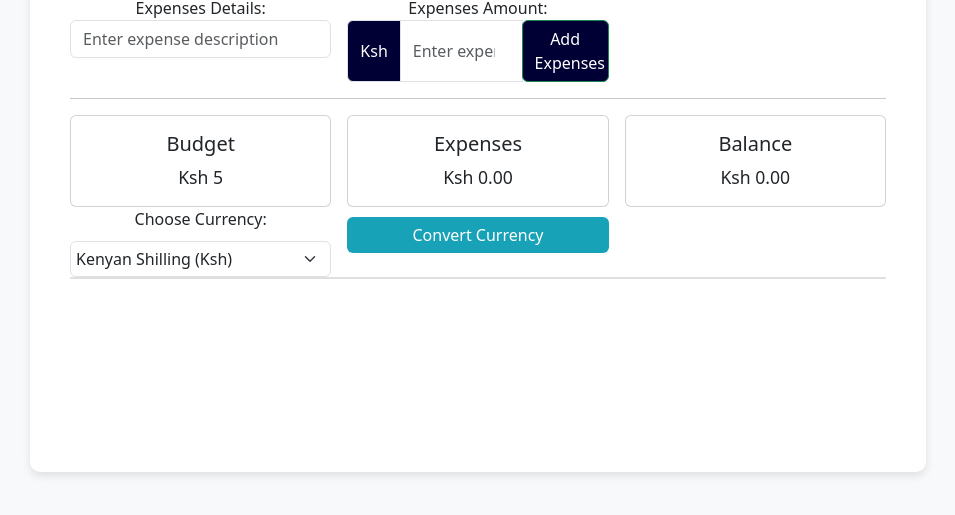
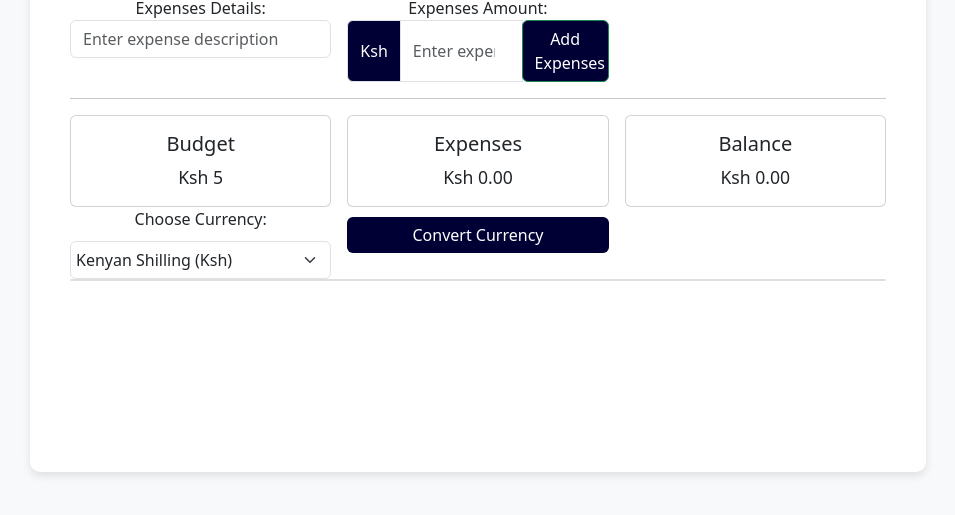
Before and after one commit to cullen-kaberere/phase-1-final-project, a website: page index.html in a window 1280 px wide. Both pictures are taken after typing "5" into the empty fields and a click on the button "Calculate". Shown: the part 253-768 px from the top of the page, without its empty margins (162-1117 px from the left). Drawn offline with nearby package versions, Linux system fonts and the light colour scheme.

Commit message:
Styles button

```diff
--- a/src/css/styles.css
+++ b/src/css/styles.css
@@ -117,7 +117,7 @@ p {
 .btn-info {
     margin-top: 10px;
     width: 100%;
-    background-color: #17a2b8;
+    background-color: #000035;
     color: white;
     border: none;
 }
@@ -125,3 +125,15 @@ p {
 .btn-info:hover {
     background-color: #138496;
 }
+
+/* Style the dropdown */
+select {
+    height: 38px;
+    border-radius: 5px;
+    padding: 5px 10px;
+    font-size: 16px;
+    border: 1px solid #ccc;
+    background-color: white;
+    color: #333;
+    outline: none;
+}
```
